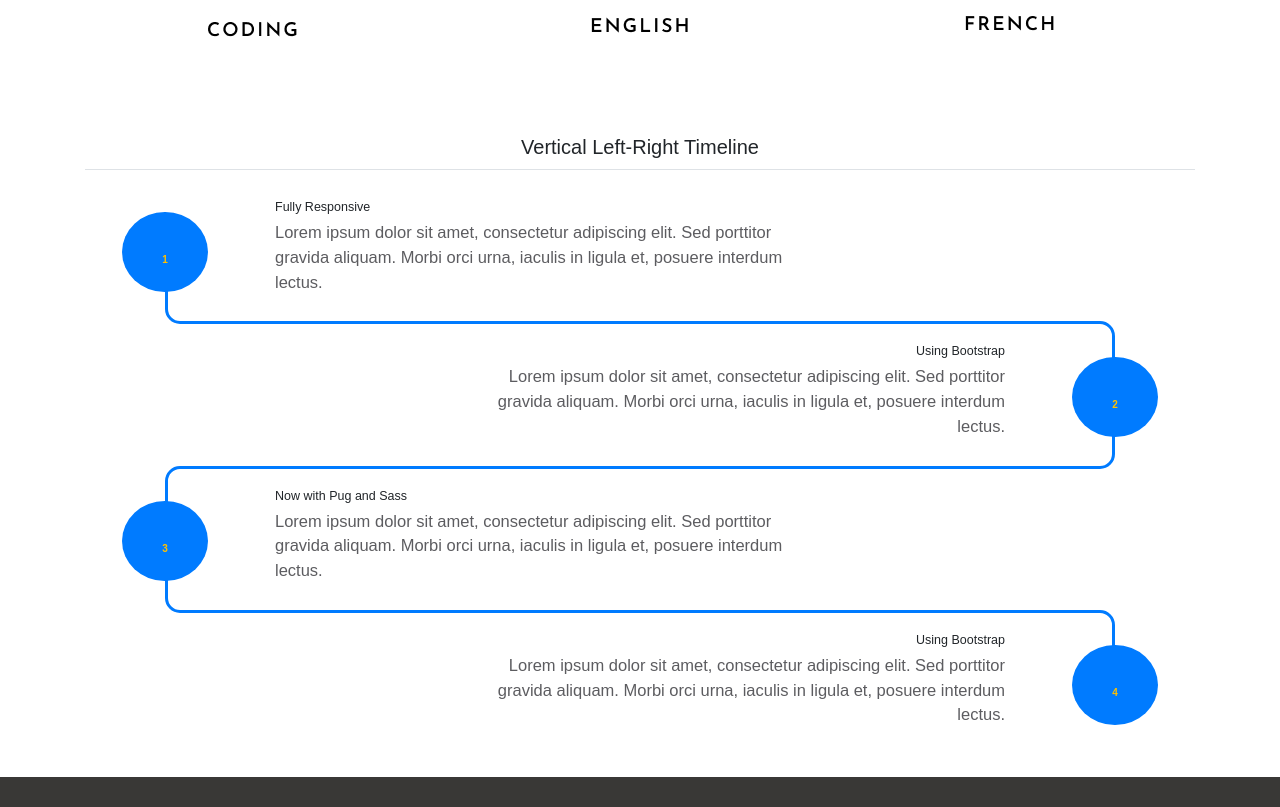
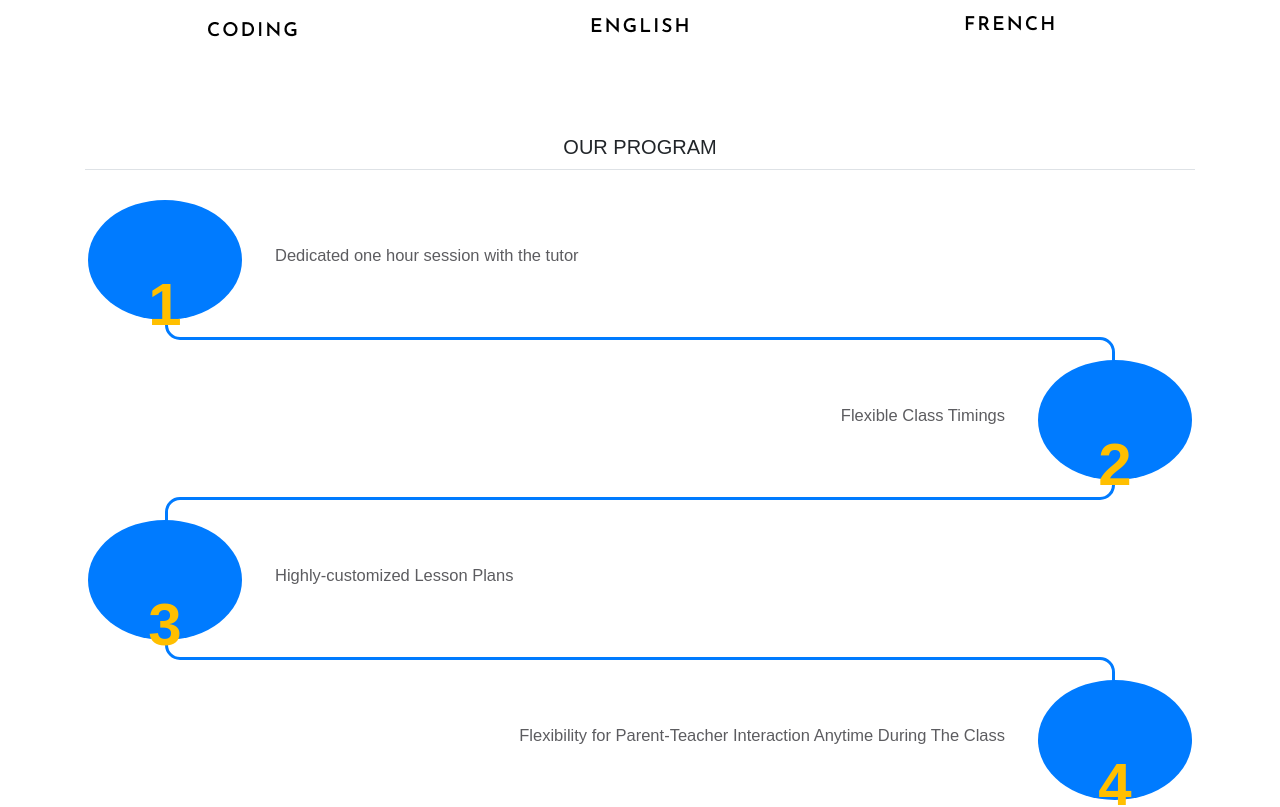
Before and after one commit to anshika9946/starzedu, a React (Vite) app: page /courses in a window 1280 px wide. Shown: the part 781-1588 px from the top of the page. Built offline with nearby package versions, Linux system fonts and the light colour scheme.

Commit message:
courses structure

```diff
--- a/src/components/Course.jsx
+++ b/src/components/Course.jsx
@@ -6,7 +6,7 @@ const Course = () => {
 
   return (
     <Wrapper className="section">
- <h2>Academic Tutoring</h2>
+ <h2>One-to-One Tutoring</h2>
 <div className="container">
         <div className="box">
 
@@ -65,6 +65,7 @@ h2 {
     margin-top: 48px;
     font-size: 36px;
     letter-spacing: -0.5px;
+    text-decoration-line: underline;
   }
 
 html {
--- a/src/components/Timeline.jsx
+++ b/src/components/Timeline.jsx
@@ -16,15 +16,15 @@ const Timeline = () => {
 
 <div className="">
   <div className="container">
-    <h2 className="pb-3 pt-2 border-bottom mb-5">Vertical Left-Right Timeline</h2>
+    <h2 className="pb-3 pt-2 border-bottom mb-5">OUR PROGRAM</h2>
 
     <div className="row align-items-center how-it-works d-flex">
       <div className="col-2 text-center bottom d-inline-flex justify-content-center align-items-center">
         <div className="circle font-weight-bold">1</div>
       </div>
       <div className="col-6">
-        <h5 id="milestone_1_date">Fully Responsive</h5>
-        <p id="milestone_1_description">Lorem ipsum dolor sit amet, consectetur adipiscing elit. Sed porttitor gravida aliquam. Morbi orci urna, iaculis in ligula et, posuere interdum lectus.</p>
+
+        <p id="milestone_1_description">Dedicated one hour session with the tutor</p>
       </div>
     </div>
 
@@ -42,8 +42,8 @@ const Timeline = () => {
 
     <div className="row align-items-center justify-content-end how-it-works d-flex">
       <div className="col-6 text-right">
-        <h5 id="milestone_2_date">Using Bootstrap</h5>
-        <p id="milestone_2_description">Lorem ipsum dolor sit amet, consectetur adipiscing elit. Sed porttitor gravida aliquam. Morbi orci urna, iaculis in ligula et, posuere interdum lectus.</p>
+
+        <p id="milestone_2_description">Flexible Class Timings</p>
       </div>
       <div className="col-2 text-center full d-inline-flex justify-content-center align-items-center">
         <div className="circle font-weight-bold">2</div>
@@ -67,8 +67,8 @@ const Timeline = () => {
         <div className="circle font-weight-bold">3</div>
       </div>
       <div className="col-6">
-        <h5 id="milestone_3_date">Now with Pug and Sass</h5>
-        <p id="milestone_3_description">Lorem ipsum dolor sit amet, consectetur adipiscing elit. Sed porttitor gravida aliquam. Morbi orci urna, iaculis in ligula et, posuere interdum lectus.</p>
+
+        <p id="milestone_3_description">Highly-customized Lesson Plans</p>
       </div>
     </div>
 		 <div className="row timeline">
@@ -85,8 +85,8 @@ const Timeline = () => {
 
 	<div className="row align-items-center justify-content-end how-it-works d-flex">
       <div className="col-6 text-right">
-        <h5 id="milestone_4_date">Using Bootstrap</h5>
-        <p id="milestone_4_description">Lorem ipsum dolor sit amet, consectetur adipiscing elit. Sed porttitor gravida aliquam. Morbi orci urna, iaculis in ligula et, posuere interdum lectus.</p>
+
+        <p id="milestone_4_description">Flexibility for Parent-Teacher Interaction Anytime During The Class</p>
       </div>
       <div className="col-2 text-center morethan d-inline-flex justify-content-center align-items-center">
         <div className="circle font-weight-bold">4</div>
@@ -100,9 +100,13 @@ const Timeline = () => {
 
 const Wrapper = styled.section`
 margin-bottom:4rem;
-
 .circle {
-    padding: 40px 40px;
+  font-weight:bold;
+  font-size:6rem;
+  colour:white;
+}
+.circle {
+    padding: 60px 60px;
     border-radius: 50%;
     background-color: var(--primary);
     color: #ffbf00;
```
